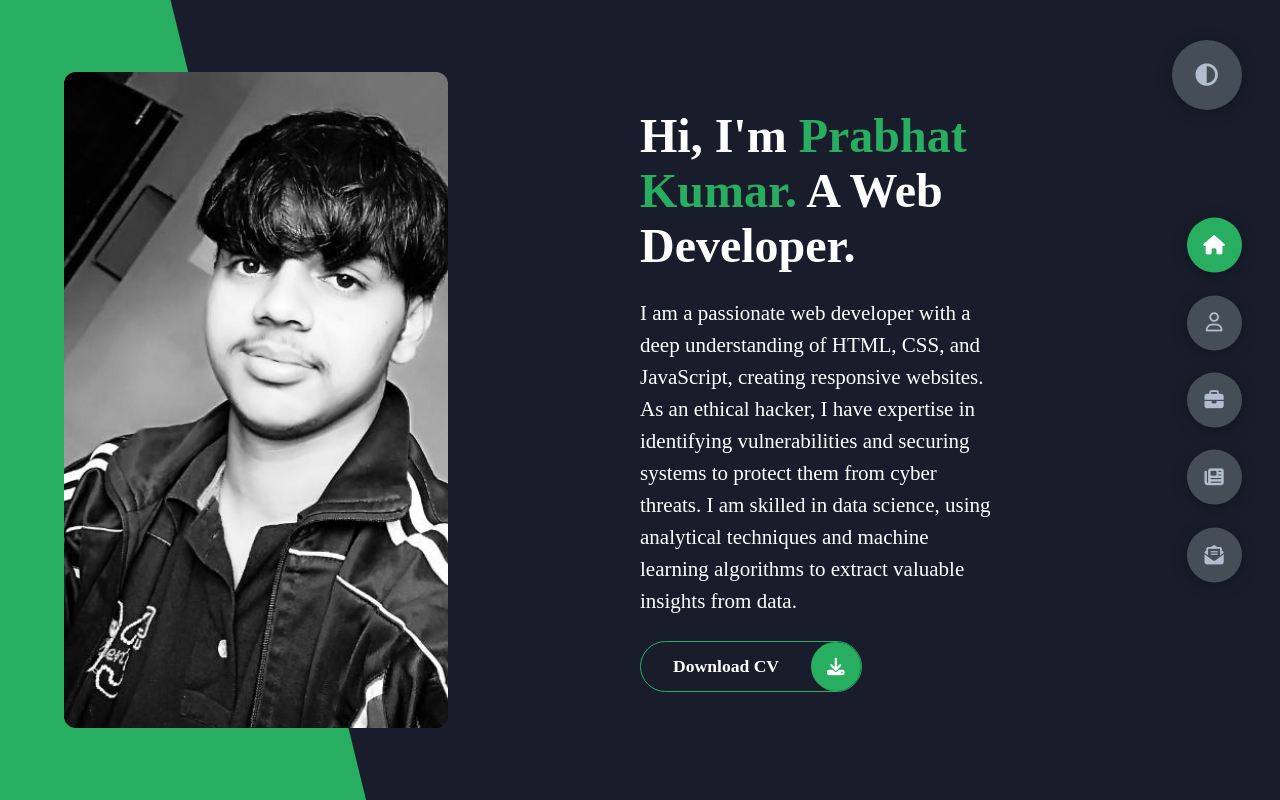
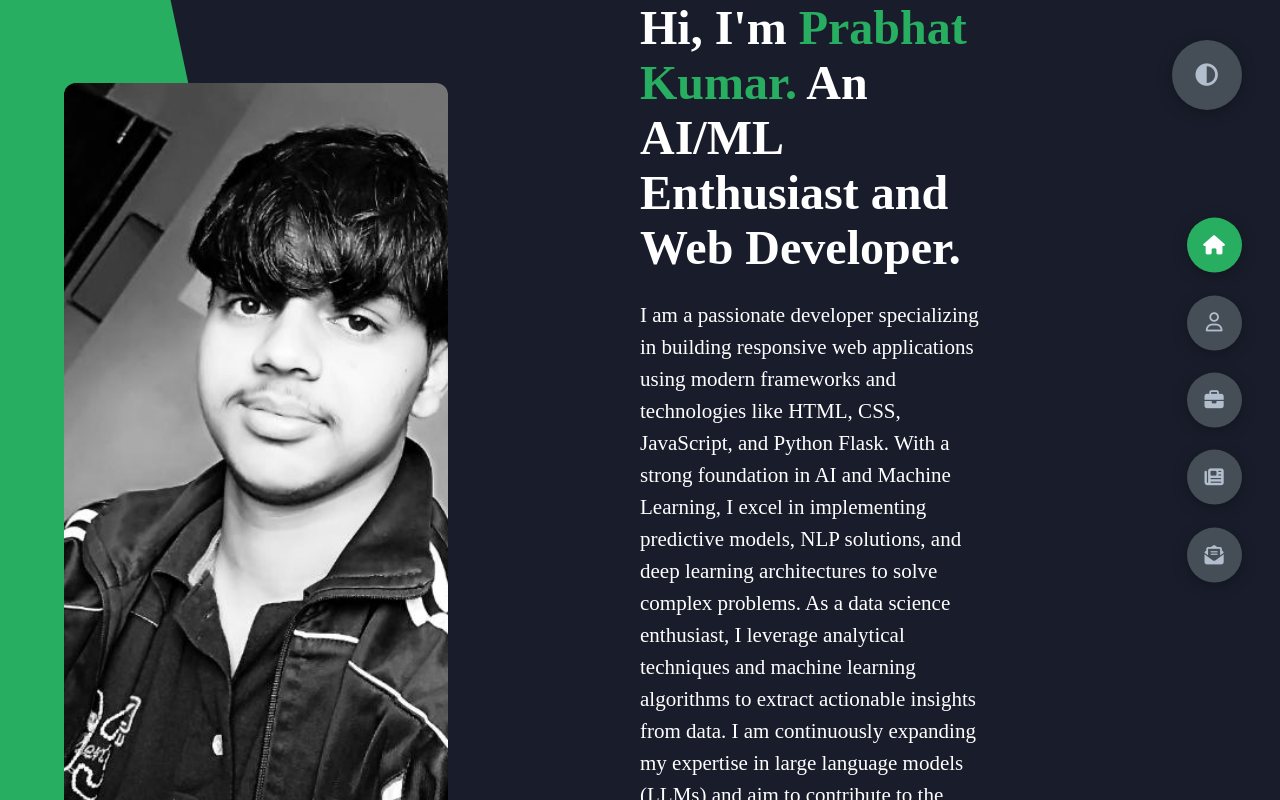
Before and after one commit to prabhatadvait/Portfolio_Website, a plain HTML site: page index.html in a window 1280 px wide. Drawn offline with Linux system fonts and the light colour scheme.

Commit message:
Update index.html

```diff
--- a/index.html
+++ b/index.html
@@ -22,15 +22,17 @@
             </div>
             <div class="right-header">
                 <h1 class="name">
-                    Hi, I'm <span class="name">Prabhat Kumar.</span>
-                    A Web Developer.
-                </h1>
-                <p><span class="intro_detail">
-                    I am a passionate web developer with a deep understanding of HTML, CSS, and JavaScript, creating responsive websites.
-                    As an ethical hacker, I have expertise in identifying vulnerabilities and securing systems to protect them from cyber threats.
-                    I am skilled in data science, using analytical techniques and machine learning algorithms to extract valuable insights from data.
-                </span>
-                </p>
+    Hi, I'm <span class="name">Prabhat Kumar.</span>
+    An AI/ML Enthusiast and Web Developer.
+</h1>
+<p><span class="intro_detail">
+    I am a passionate developer specializing in building responsive web applications using modern frameworks and technologies like HTML, CSS, JavaScript, and Python Flask.
+    With a strong foundation in AI and Machine Learning, I excel in implementing predictive models, NLP solutions, and deep learning architectures to solve complex problems.
+    As a data science enthusiast, I leverage analytical techniques and machine learning algorithms to extract actionable insights from data.
+    I am continuously expanding my expertise in large language models (LLMs) and aim to contribute to the advancement of AI-driven solutions.
+</span>
+</p>
+
                 <div class="btn-con">
                     <a href="pic/prabhat_resume_new.pdf" class="main-btn" download>
                         <span class="btn-text">Download CV</span>
```
